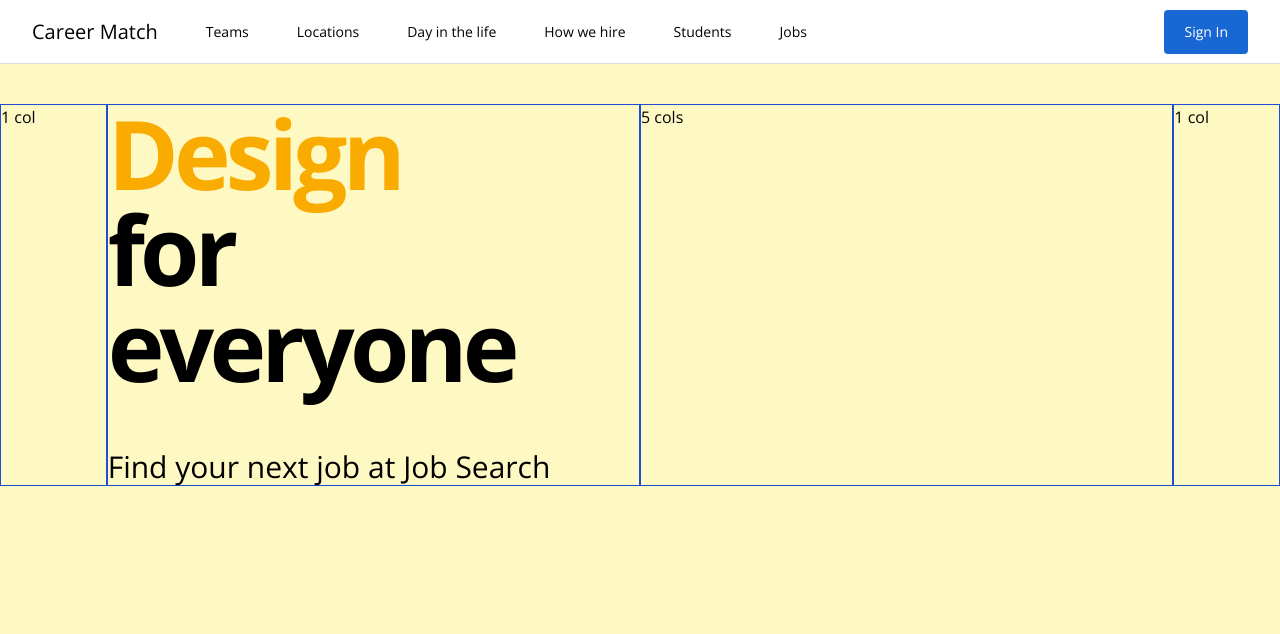
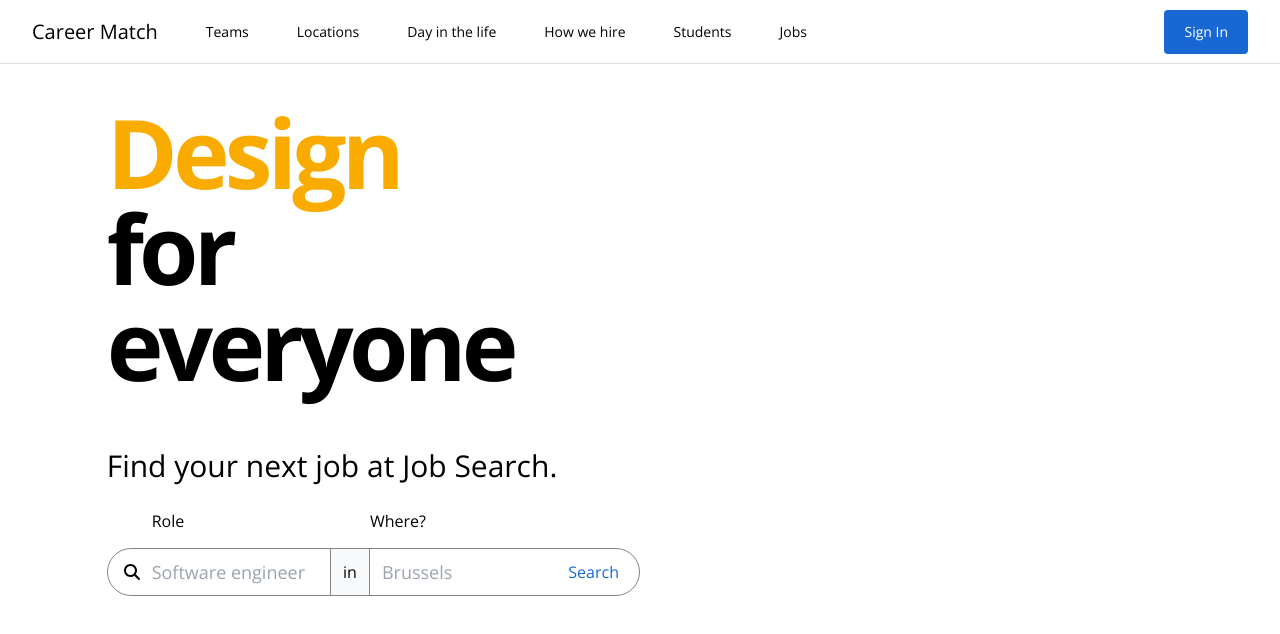
Before and after one commit to JulioCesarTeixeira/job-search-app, a Vue app: page / in a window 1280 px wide. Shown: the top 634 px of the page. Built offline with nearby package versions, Linux system fonts and the light colour scheme.

Commit message:
Created basic job search form

```diff
--- a/src/components/ActionButton.vue
+++ b/src/components/ActionButton.vue
@@ -44,10 +44,10 @@ const isButtonDisabled = computed(() => props.disabled)
 
 <style lang="postcss" scoped>
 button {
-  @apply rounded px-5 py-3 font-medium;
+  @apply px-5 py-3 font-medium;
 }
 .primary {
-  @apply border-0 hover:shadow-blue bg-brand-blue-100 text-white;
+  @apply rounded hover:shadow-blue bg-brand-blue-100 text-white;
 }
 .secondary {
   @apply bg-transparent text-brand-blue-100 hover:bg-brand-blue-200 hover:text-white;
--- /dev/null
+++ b/src/components/JobSearchForm.vue
@@ -0,0 +1,48 @@
+<script setup lang="ts">
+import ActionButton from '@/components/ActionButton.vue'
+import { ref } from 'vue'
+
+const role = ref('')
+const location = ref('')
+
+function search(event: Event) {
+  event.preventDefault()
+  console.log(role.value, location.value)
+}
+</script>
+
+<template>
+  <form class="flex h-12 w-full items-center rounded-3xl border border-solid border-brand-gray-300">
+    <font-awesome-icon :icon="['fas', 'search']" class="ml-4 mr-3" />
+
+    <div class="flex flex-1 flex-nowrap h-full text-base font-light">
+      <div class="flex h-full flex-1 relative items-center pr-3">
+        <label for="role" class="absolute left-0 -top-10">Role</label>
+        <input
+          name="role"
+          type="text"
+          v-model="role"
+          placeholder="Software engineer"
+          class="w-full text-lg font-normal focus:outline-none"
+        />
+      </div>
+
+      <span
+        class="flex items-center h-full border-l border-r border-brand-gray-300 bg-brand-gray-200 px-3"
+        >in</span
+      >
+      <div class="flex h-full flex-1 relative items-center pl-3">
+        <label for="role" class="absolute left-0 -top-10">Where?</label>
+        <input
+          name="location"
+          type="text"
+          v-model="location"
+          placeholder="Brussels"
+          class="w-full text-lg font-normal focus:outline-none"
+        />
+      </div>
+    </div>
+
+    <action-button name="Search" type="secondary" class="rounded-r-3xl" @click="search" />
+  </form>
+</template>
--- a/src/components/TheHeadline.vue
+++ b/src/components/TheHeadline.vue
@@ -27,13 +27,13 @@ onBeforeUnmount(clearTitle)
 </script>
 
 <template>
-  <section>
+  <section class="mb-16">
     <h1 class="mb-14 text-8xl font-bold tracking-tighter">
       <span :class="[actionClasses]">{{ action }}</span
       ><br />
       for everyone
     </h1>
-    <h2 class="text-3xl font-light">Find your next job at Job Search</h2>
+    <h2 class="text-3xl font-light">Find your next job at Job Search.</h2>
   </section>
 </template>
 
--- a/src/components/TheHero.vue
+++ b/src/components/TheHero.vue
@@ -1,17 +1,19 @@
 <script setup lang="ts">
 import TheHeadline from '@/components/TheHeadline.vue'
+import JobSearchForm from './JobSearchForm.vue'
 </script>
 
 <template>
   <main>
-    <section class="flex flex-col h-screen bg-yellow-100 pt-10 pb-20">
+    <section class="flex flex-col h-scree pt-10 pb-20">
       <div class="grid grid-cols-12">
-        <div class="col-start-1 col-span-1 border border-blue-700">1 col</div>
-        <div class="col-span-5 col-start-2 border border-blue-700">
+        <div class="col-start-1 col-span-1"></div>
+        <div class="col-span-5 col-start-2">
           <the-headline />
+          <job-search-form />
         </div>
-        <div class="col-span-5 col-start-7 border border-blue-700">5 cols</div>
-        <div class="col-start-12 col-span-1 border border-blue-700">1 col</div>
+        <div class="col-span-5 col-start-7"></div>
+        <div class="col-start-12 col-span-1"></div>
       </div>
     </section>
   </main>
--- a/tailwind.config.js
+++ b/tailwind.config.js
@@ -10,6 +10,8 @@ module.exports = {
       },
       colors: {
         'brand-gray-100': '#dadce0',
+        'brand-gray-200': '#f8f9fa',
+        'brand-gray-300': '#80868b',
         'brand-green-100': '#137333',
         'brand-blue-100': '#1967d2',
         'brand-blue-200': '#4285f4'
```
Also changed, not shown: 1 other file (tests, documents, lock files or other folders).
